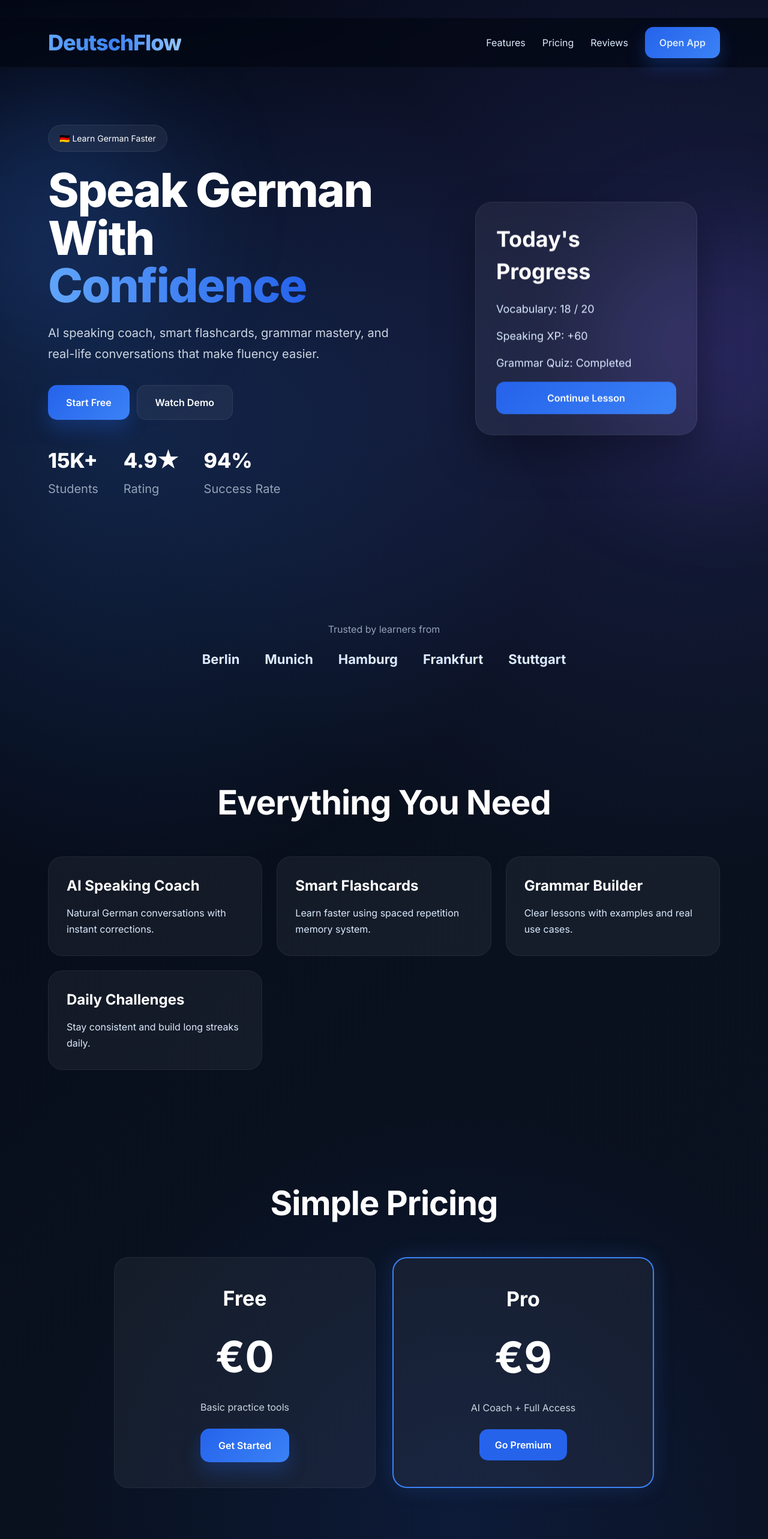
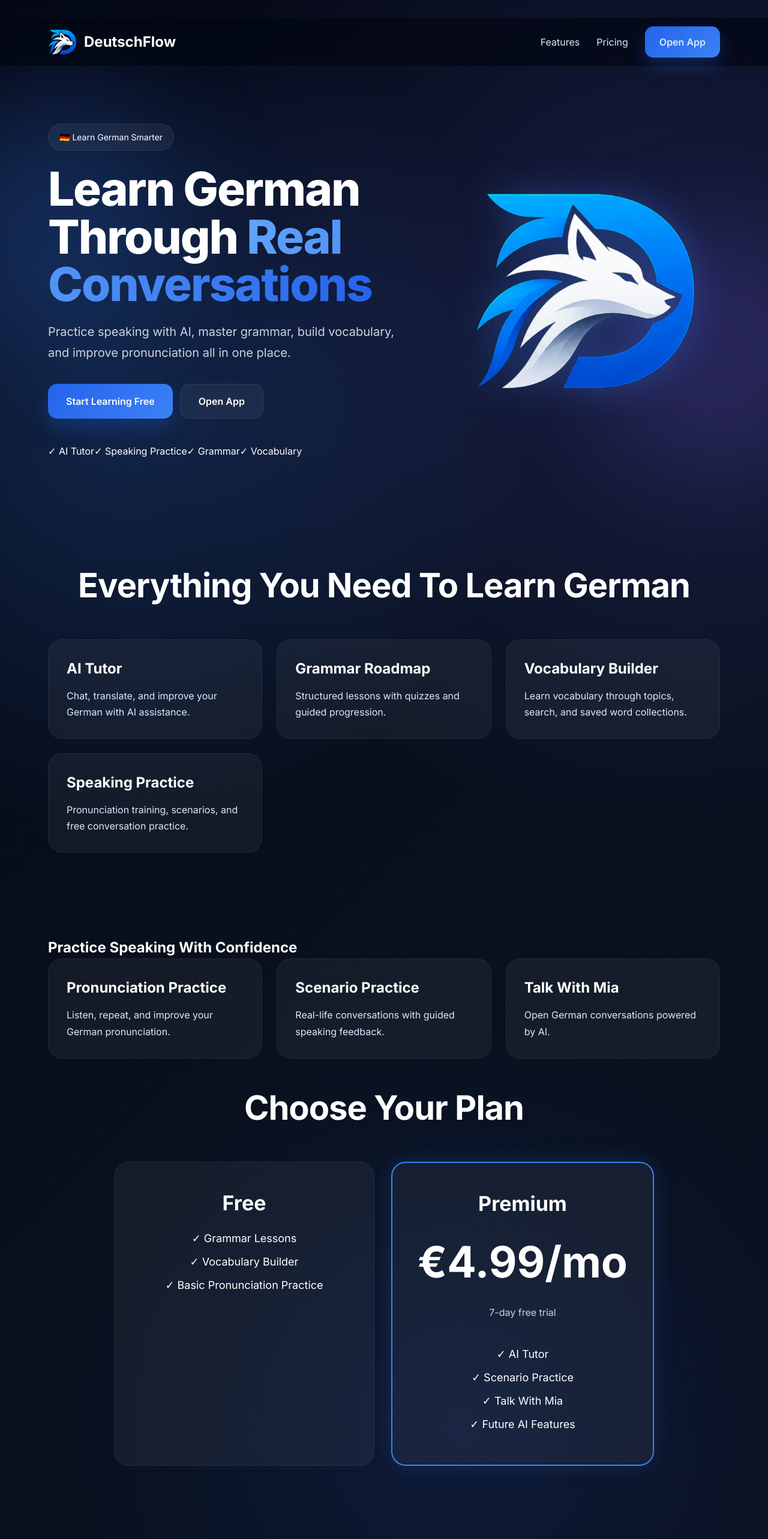
Before and after one commit to karthikg107/DeutschFlow, a React (Vite) app: page / in a window 1280 px wide. Shown: the top 2566 px of the page at 60% size. Built offline with nearby package versions, Linux system fonts and the light colour scheme.

Commit message:
Redesign landing page with DeutschFlow branding

```diff
--- a/src/pages/Landing.css
+++ b/src/pages/Landing.css
@@ -113,6 +113,18 @@ background:linear-gradient(90deg,#60a5fa,#3b82f6,#93c5fd);
 color:transparent;
 }
 
+.logo-container{
+display:flex;
+align-items:center;
+gap:12px;
+}
+
+.logo-image{
+width:48px;
+height:48px;
+object-fit:contain;
+}
+
 .navbar nav{
 display:flex;
 align-items:center;
@@ -195,6 +207,19 @@ display:flex;
 gap:18px;
 margin-bottom:42px;
 flex-wrap:wrap;
+}
+
+.hero-logo{
+width:380px;
+max-width:100%;
+height:auto;
+object-fit:contain;
+filter:drop-shadow(0 0 30px rgba(59,130,246,.35));
+transition:.3s ease;
+}
+
+.hero-logo:hover{
+transform:scale(1.03);
 }
 
 /* BUTTONS */
@@ -389,6 +414,10 @@ margin:auto;
 .price-card{
 text-align:center;
 padding:42px;
+min-height:450px;
+display:flex;
+flex-direction:column;
+justify-content:flex-start;
 }
 
 .price-card h3{
@@ -414,6 +443,17 @@ color:#fff;
 font-weight:600;
 }
 
+.price-card ul{
+list-style:none;
+padding:0;
+margin-top:20px;
+}
+
+.price-card li{
+margin-bottom:12px;
+font-size:18px;
+}
+
 .premium{
 border:2px solid #3b82f6;
 box-shadow:0 0 35px rgba(59,130,246,.18);
@@ -436,6 +476,30 @@ margin:80px 0 120px;
 .cta .primary-btn,
 .cta .cta-btn{
 margin-top:10px;
+}
+
+/* FOOTER */
+
+.footer{
+text-align:center;
+padding:50px 20px;
+border-top:1px solid rgba(255,255,255,.08);
+}
+
+.footer-logo{
+width:70px;
+height:auto;
+margin-bottom:12px;
+}
+
+.footer p{
+font-size:22px;
+font-weight:700;
+margin-bottom:8px;
+}
+
+.footer small{
+color:#94a3b8;
 }
 
 /* TABLET */
@@ -513,4 +577,5 @@ width:100%;
 margin-bottom:100px;
 }
 
+
 }
--- a/src/pages/Landing.jsx
+++ b/src/pages/Landing.jsx
@@ -17,7 +17,17 @@ function Landing() {
     <div className="landing">
       {/* Navbar */}
       <header className="navbar">
-        <h2 className="logo">DeutschFlow</h2>
+  <div className="logo-container">
+    <img
+      src="/logo.png"
+      alt="DeutschFlow"
+      className="logo-image"
+    />
+
+    <h2 className="logo-text">
+      DeutschFlow
+    </h2>
+  </div>
 
   <nav>
     <button onClick={() => scrollToSection("features")}>
@@ -26,10 +36,6 @@ function Landing() {
 
     <button onClick={() => scrollToSection("pricing")}>
       Pricing
-          </button>
-
-          <button onClick={() => scrollToSection("reviews")}>
-            Reviews
     </button>
 
     <Link to="/dashboard" className="nav-btn">
@@ -41,160 +47,201 @@ function Landing() {
       {/* Hero */}
       <section className="hero">
   <div className="hero-left">
-          <span className="tag">🇩🇪 Learn German Faster</span>
+
+    <span className="tag">
+      🇩🇪 Learn German Smarter
+    </span>
 
     <h1>
-            Speak German With <span>Confidence</span>
+      Learn German Through
+      <span> Real Conversations</span>
     </h1>
 
     <p>
-            AI speaking coach, smart flashcards, grammar mastery,
-            and real-life conversations that make fluency easier.
+      Practice speaking with AI, master grammar,
+      build vocabulary, and improve pronunciation
+      all in one place.
     </p>
 
     <div className="hero-buttons">
       <Link to="/dashboard" className="cta-btn">
-              Start Free
+        Start Learning Free
       </Link>
 
-            <button className="secondary-btn">
-              Watch Demo
-            </button>
+      <Link to="/dashboard" className="secondary-btn">
+        Open App
+      </Link>
     </div>
 
-          <div className="stats">
-            <div>
-              <h3>15K+</h3>
-              <p>Students</p>
+    <div className="hero-highlights">
+      <span>✓ AI Tutor</span>
+      <span>✓ Speaking Practice</span>
+      <span>✓ Grammar</span>
+      <span>✓ Vocabulary</span>
     </div>
 
-            <div>
-              <h3>4.9★</h3>
-              <p>Rating</p>
-            </div>
-
-            <div>
-              <h3>94%</h3>
-              <p>Success Rate</p>
-            </div>
-          </div>
   </div>
 
   <div className="hero-right">
-          <div className="glass-card">
-            <h3>Today's Progress</h3>
-            <p>Vocabulary: 18 / 20</p>
-            <p>Speaking XP: +60</p>
-            <p>Grammar Quiz: Completed</p>
-
-            <button>Continue Lesson</button>
-          </div>
+    <img
+      src="/logo.png"
+      alt="DeutschFlow Logo"
+      className="hero-logo"
+    />
   </div>
 </section>
 
-      {/* Logos */}
-      <section className="logos">
-        <p>Trusted by learners from</p>
-
-        <div className="logo-row">
-          <span>Berlin</span>
-          <span>Munich</span>
-          <span>Hamburg</span>
-          <span>Frankfurt</span>
-          <span>Stuttgart</span>
-        </div>
-      </section>
 
       {/* Features */}
       <section className="features" id="features">
-        <h2>Everything You Need</h2>
+
+  <h2>Everything You Need To Learn German</h2>
 
   <div className="feature-grid">
+
     <div className="card">
-            <h3>AI Speaking Coach</h3>
-            <p>Natural German conversations with instant corrections.</p>
+      <h3>AI Tutor</h3>
+      <p>
+        Chat, translate, and improve your German
+        with AI assistance.
+      </p>
     </div>
 
     <div className="card">
-            <h3>Smart Flashcards</h3>
-            <p>Learn faster using spaced repetition memory system.</p>
+      <h3>Grammar Roadmap</h3>
+      <p>
+        Structured lessons with quizzes and guided
+        progression.
+      </p>
     </div>
 
     <div className="card">
-            <h3>Grammar Builder</h3>
-            <p>Clear lessons with examples and real use cases.</p>
+      <h3>Vocabulary Builder</h3>
+      <p>
+        Learn vocabulary through topics, search,
+        and saved word collections.
+      </p>
     </div>
 
     <div className="card">
-            <h3>Daily Challenges</h3>
-            <p>Stay consistent and build long streaks daily.</p>
+      <h3>Speaking Practice</h3>
+      <p>
+        Pronunciation training, scenarios, and
+        free conversation practice.
+      </p>
     </div>
+
   </div>
+
 </section>
+
+
+<section className="speaking-showcase">
+
+  <h2>Practice Speaking With Confidence</h2>
+
+  <div className="feature-grid">
+
+    <div className="card">
+      <h3>Pronunciation Practice</h3>
+      <p>
+        Listen, repeat, and improve your
+        German pronunciation.
+      </p>
+    </div>
+
+    <div className="card">
+      <h3>Scenario Practice</h3>
+      <p>
+        Real-life conversations with guided
+        speaking feedback.
+      </p>
+    </div>
+
+    <div className="card">
+      <h3>Talk With Mia</h3>
+      <p>
+        Open German conversations powered
+        by AI.
+      </p>
+    </div>
+
+  </div>
+
+</section>
+
 
       {/* Pricing */}
       <section className="pricing" id="pricing">
-        <h2>Simple Pricing</h2>
+
+  <h2>Choose Your Plan</h2>
 
   <div className="price-grid">
+
     <div className="price-card">
+
       <h3>Free</h3>
-            <h1>€0</h1>
-            <p>Basic practice tools</p>
 
-            <Link to="/dashboard" className="cta-btn">
-              Get Started
-            </Link>
+      <ul>
+        <li>✓ Grammar Lessons</li>
+        <li>✓ Vocabulary Builder</li>
+        <li>✓ Basic Pronunciation Practice</li>
+      </ul>
+
     </div>
 
     <div className="price-card premium">
-            <h3>Pro</h3>
-            <h1>€9</h1>
-            <p>AI Coach + Full Access</p>
 
-            <button>Go Premium</button>
+      <h3>Premium</h3>
+      <h1>€4.99/mo</h1>
+      <p>7-day free trial</p>
+
+      <ul>
+        <li>✓ AI Tutor</li>
+        <li>✓ Scenario Practice</li>
+        <li>✓ Talk With Mia</li>
+        <li>✓ Future AI Features</li>
+      </ul>
+
     </div>
+
+
   </div>
+
 </section>
 
-      {/* Reviews */}
-      <section className="reviews" id="reviews">
-        <h2>Loved by Students</h2>
-
-        <div className="review-grid">
-          <div className="review-card">
-            <p>
-              Best German learning app I used.
-              Speaking confidence improved fast.
-            </p>
-            <h4>Arjun</h4>
-          </div>
-
-          <div className="review-card">
-            <p>
-              Way better than boring grammar books.
-              Clean and fun.
-            </p>
-            <h4>Sophia</h4>
-          </div>
-
-          <div className="review-card">
-            <p>
-              Helped me prepare for life in Germany quickly.
-            </p>
-            <h4>Rahul</h4>
-          </div>
-        </div>
-      </section>
 
       {/* CTA */}
       <section className="cta">
-        <h2>Ready to Become Fluent?</h2>
+
+  <h2>Ready To Start Learning German?</h2>
+
+  <p>
+    Practice every day with AI-powered learning
+    tools designed for real conversations.
+  </p>
 
   <Link to="/dashboard" className="primary-btn">
-          Start Learning Today
+    Start Learning Free
   </Link>
+
 </section>
+
+<footer className="footer">
+  <img
+    src="/logo.png"
+    alt="DeutschFlow"
+    className="footer-logo"
+  />
+
+  <p>DeutschFlow</p>
+
+  <small>
+    Learn German through speaking, practice, and real conversations.
+  </small>
+</footer>
+
+
     </div>
   );
 }
```
Also changed, not shown: public/logo.png (added), 1 other file (tests, documents, lock files or other folders). Lines whose indentation alone changed are shown as unchanged.
